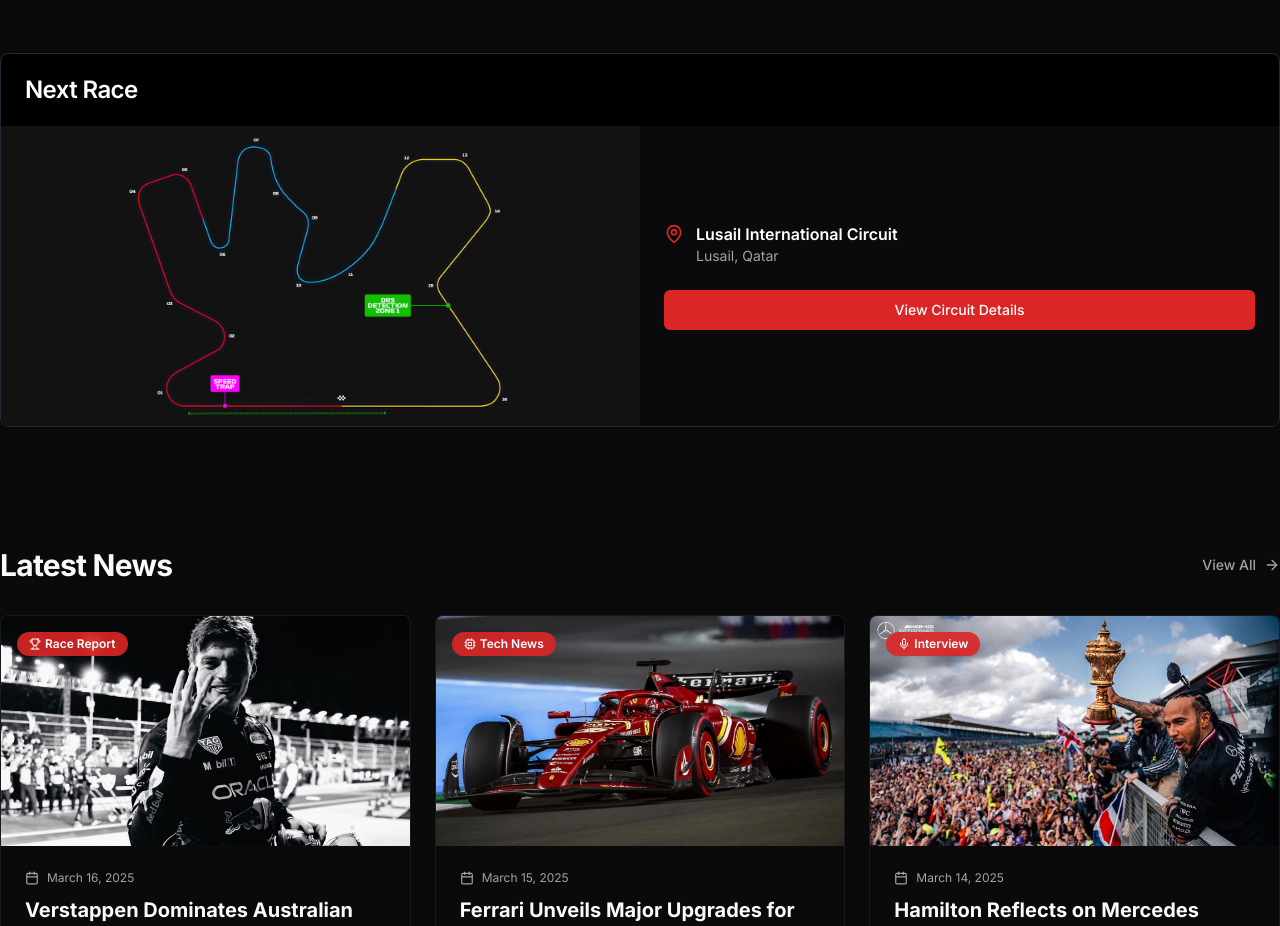
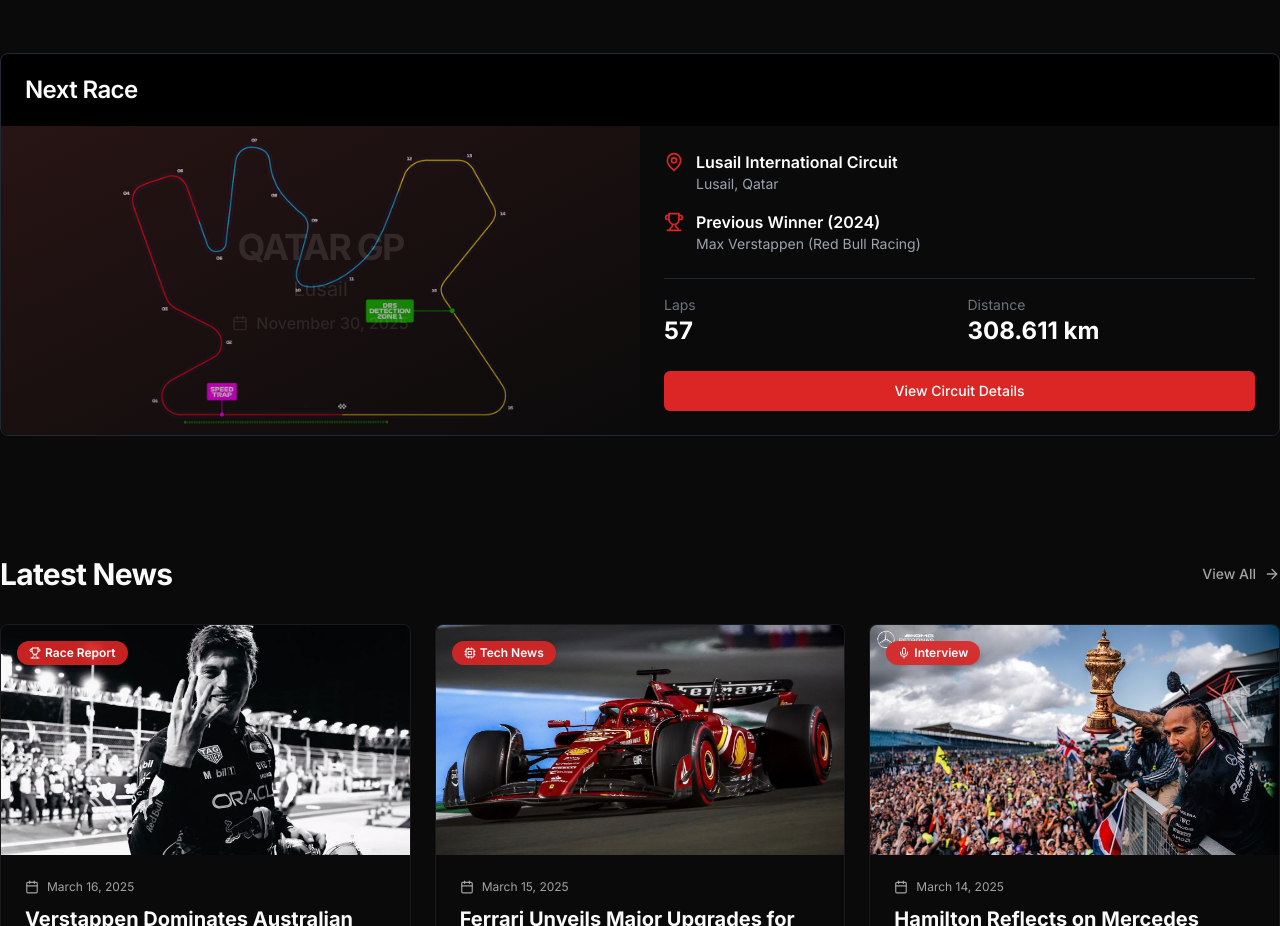
Before and after one commit to subashsankar99/F1-Club, a Next.js app: page /F1-Club/ in a window 1280 px wide. Shown: the part 1200-2126 px from the top of the page. Built offline with nearby package versions, Linux system fonts and the light colour scheme.

Commit message:
Add icons and enhance upcoming race details

```diff
--- a/components/homepage/upcoming-race.tsx
+++ b/components/homepage/upcoming-race.tsx
@@ -2,7 +2,7 @@
 
 import { Card, CardContent, CardHeader, CardTitle } from "@/components/ui/card";
 import { Button } from "@/components/ui/button";
-import { MapPin } from "lucide-react";
+import { MapPin, Calendar, Trophy } from "lucide-react";
 import Image from "next/image";
 import Link from "next/link";
 import { circuits } from "@/lib/data/circuits";
@@ -10,14 +10,28 @@
 const UpcomingRace = () => {
   const nextRace = circuits.find((c) => c.status === "upcoming") || circuits[0];
 
+  // ... (Keep existing logic for dates/winners) ...
+  const formattedDate = new Date(nextRace.raceDate).toLocaleDateString("en-US", {
+    month: "long",
+    day: "numeric",
+    year: "numeric",
+  });
+
+  const latestWinner = nextRace.pastWinners && nextRace.pastWinners.length > 0
+    ? nextRace.pastWinners[0]
+    : null;
+
+  const gpName = `${nextRace.country.toUpperCase()} GP`;
+
   return (
-    // ✅ ID matches the Footer "Schedule" link
+    // ADD THE ID HERE ↓ ("next-race-section")
     <section id="next-race-section" className="py-10 container mx-auto">
       <Card className="overflow-hidden bg-black border-gray-800">
         <CardHeader>
           <CardTitle className="text-white">Next Race</CardTitle>
         </CardHeader>
         <CardContent className="p-0">
+            {/* ... Keep the rest of your existing JSX exactly the same ... */}
             <div className="grid md:grid-cols-2 gap-0">
                 {/* Left Side Image */}
                 <div className="relative h-80 md:h-auto min-h-[300px] bg-[#121212] group overflow-hidden flex items-center justify-center">
@@ -27,7 +41,19 @@
                     fill
                     className="object-contain p-2 opacity-100 transition-transform duration-700 group-hover:scale-110"
                     />
+                     <div className="absolute inset-0 bg-gradient-to-br from-red-900/20 to-black/40" />
+                     <div className="relative z-10 h-full flex items-center justify-center">
+                        <div className="text-center space-y-2 p-8 opacity-10 group-hover:opacity-100 transition-opacity duration-300">
+                            <h3 className="text-4xl font-bold text-white tracking-tighter">{gpName}</h3>
+                            <p className="text-xl text-gray-100">{nextRace.city}</p>
+                            <div className="flex items-center justify-center gap-2 text-gray-200 font-medium">
+                            <Calendar className="h-4 w-4" />
+                            <span>{formattedDate}</span>
+                            </div>
+                        </div>
+                    </div>
                 </div>
+
                 {/* Right Side Details */}
                 <div className="p-6 space-y-6 bg-[#0a0a0a] text-white flex flex-col justify-center">
                     <div className="space-y-4">
@@ -38,8 +64,28 @@
                                 <p className="text-sm text-gray-400">{nextRace.city}, {nextRace.country}</p>
                             </div>
                         </div>
+                        {latestWinner && (
+                            <div className="flex items-start gap-3">
+                                <Trophy className="h-5 w-5 text-red-600 mt-0.5" />
+                                <div>
+                                    <p className="font-semibold text-white">Previous Winner ({latestWinner.year})</p>
+                                    <p className="text-sm text-gray-400">
+                                    {latestWinner.driver} ({latestWinner.team})
+                                    </p>
+                                </div>
+                            </div>
+                        )}
                     </div>
-
+                     <div className="grid grid-cols-2 gap-4 pt-4 border-t border-gray-800">
+                        <div>
+                            <p className="text-sm text-gray-500">Laps</p>
+                            <p className="text-2xl font-bold text-white">{nextRace.numberOfLaps}</p>
+                        </div>
+                        <div>
+                            <p className="text-sm text-gray-500">Distance</p>
+                            <p className="text-2xl font-bold text-white">{nextRace.raceDistance} km</p>
+                        </div>
+                    </div>
                     <Link
                     href={`/circuits?open=${nextRace.id}&returnTo=/`}
                     className="block w-full"
```
